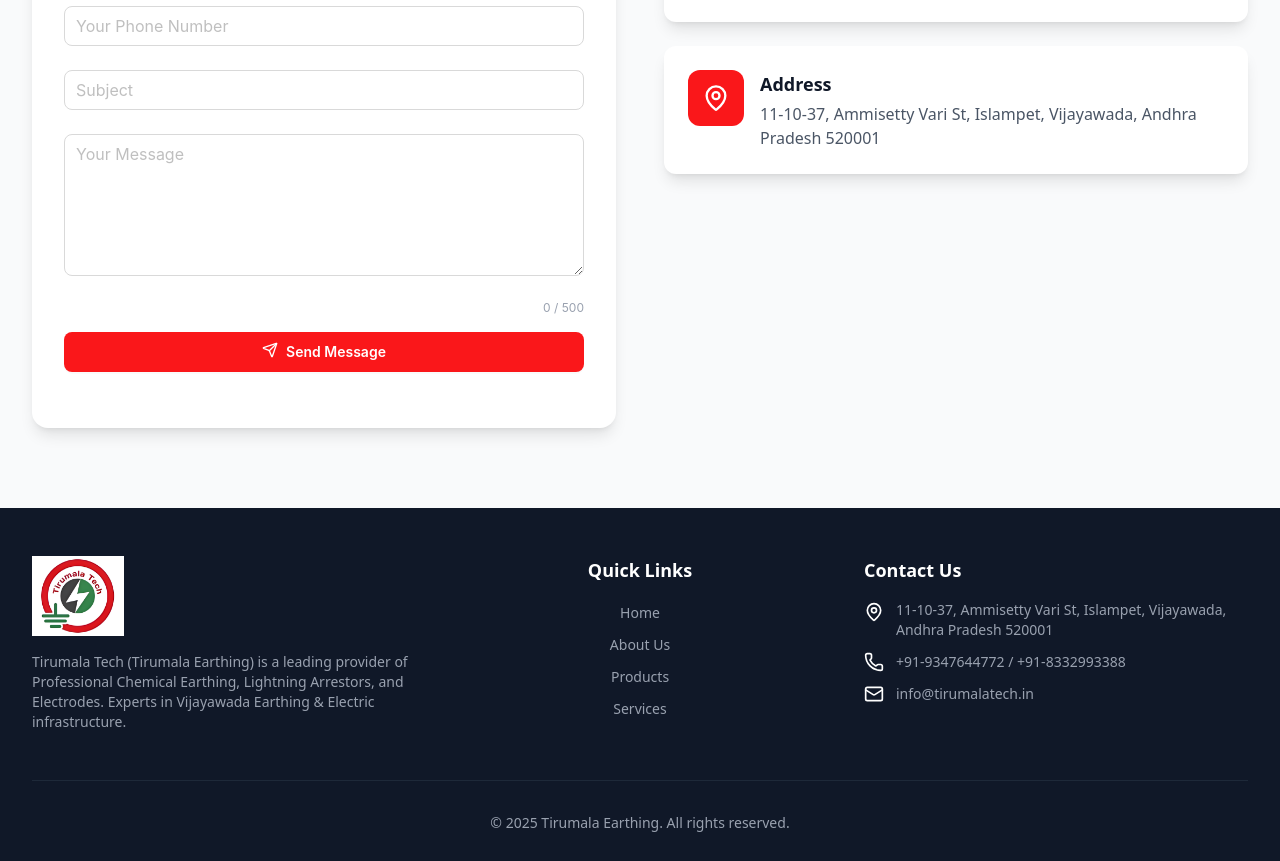
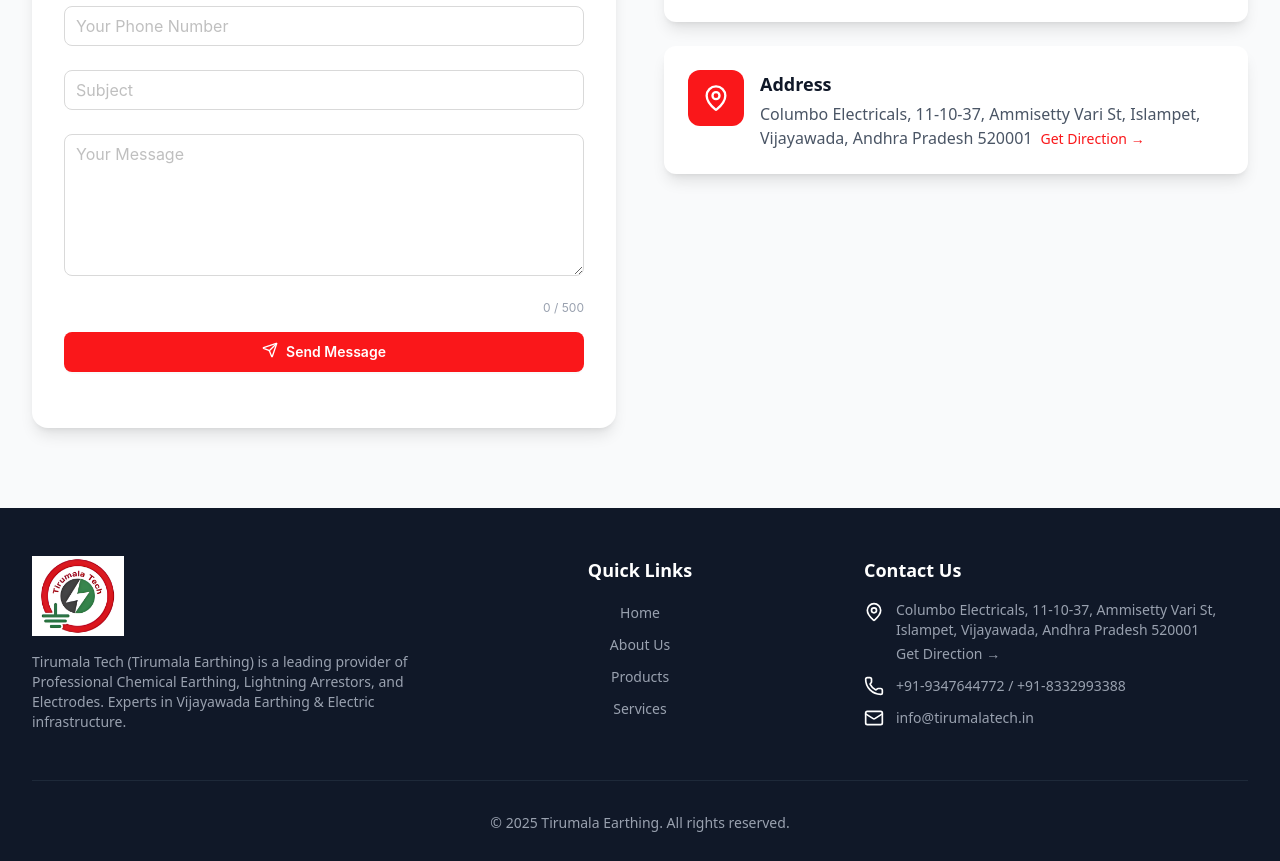
Before and after one commit to gagan2389/Tirumala-Earthing, a React (Vite) app: page /contact in a window 1280 px wide. Shown: the part 602-1463 px from the top of the page. Built offline with nearby package versions, Linux system fonts and the light colour scheme.

Commit message:
feat: Update address details and add a "Get Direction" link in the Contact and Footer components.

```diff
--- a/src/components/Contact.tsx
+++ b/src/components/Contact.tsx
@@ -63,7 +63,8 @@
     {
       icon: MapPin,
       title: 'Address',
-      content: '11-10-37, Ammisetty Vari St, Islampet, Vijayawada, Andhra Pradesh 520001',
+      content: 'Columbo Electricals, 11-10-37, Ammisetty Vari St, Islampet, Vijayawada, Andhra Pradesh 520001',
+      link: 'https://maps.app.goo.gl/Dahd4znJaJ1RA2at7',
       color: 'from-[#fa171a] to-[#fa171a]',
     },
   ];
@@ -212,7 +213,19 @@
                     <h4 className="text-lg font-semibold text-gray-900 mb-1">
                       {info.title}
                     </h4>
-                    <p className="text-gray-600">{info.content}</p>
+                    <p className="text-gray-600">
+                      {info.content}
+                      {info.link && (
+                        <a
+                          href={info.link}
+                          target="_blank"
+                          rel="noopener noreferrer"
+                          className="inline-block ml-2 text-[#fa171a] hover:underline font-medium text-sm whitespace-nowrap"
+                        >
+                          Get Direction →
+                        </a>
+                      )}
+                    </p>
                   </div>
                 </div>
               </motion.div>
--- a/src/components/Footer.tsx
+++ b/src/components/Footer.tsx
@@ -120,9 +120,19 @@
             <ul className="space-y-3">
               <li className="flex items-start space-x-3">
                 <MapPin className="w-5 h-5 text-white shrink-0 mt-0.5" />
-                <span className="text-gray-400 text-sm">
-                  11-10-37, Ammisetty Vari St, Islampet, Vijayawada, Andhra Pradesh 520001
-                </span>
+                <div className="flex flex-col gap-1">
+                  <span className="text-gray-400 text-sm">
+                    Columbo Electricals, 11-10-37, Ammisetty Vari St, Islampet, Vijayawada, Andhra Pradesh 520001
+                  </span>
+                  <a
+                    href={'https://maps.app.goo.gl/Dahd4znJaJ1RA2at7'}
+                    target="_blank"
+                    rel="noopener noreferrer"
+                    className="inline-block text-gray-400 hover:underline font-medium text-sm whitespace-nowrap"
+                  >
+                    Get Direction →
+                  </a>
+                </div>
               </li>
               <li className="flex items-center space-x-3">
                 <Phone className="w-5 h-5 text-white shrink-0" />
```
